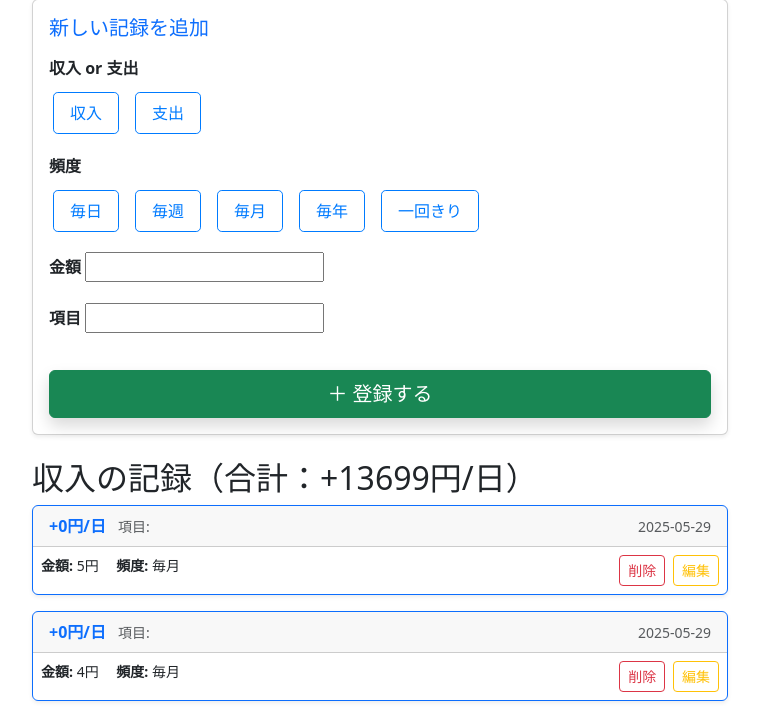
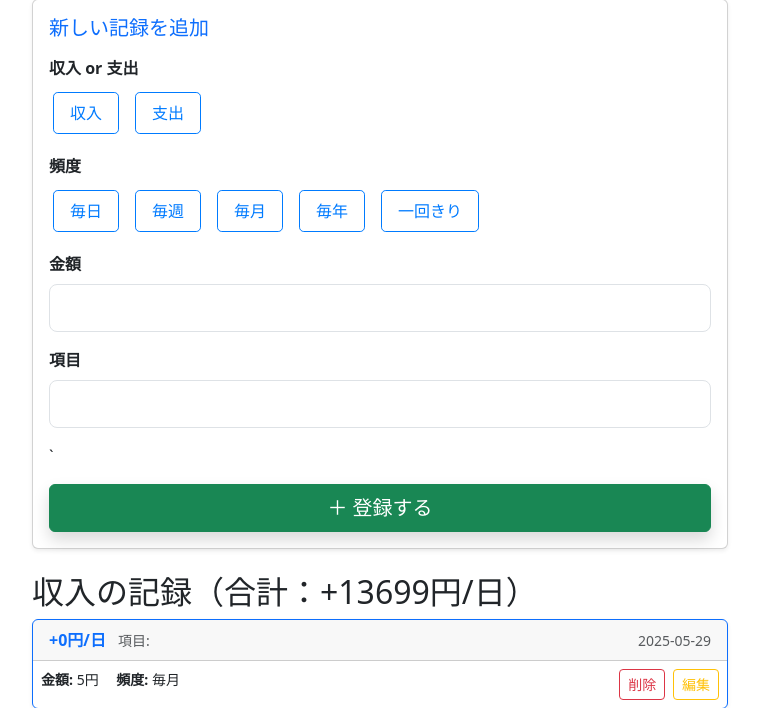
Before and after one commit to kyonomiyako/nichitan-shisan-kanri, a Django app: page / in a window 1280 px wide. Shown: the part 278-986 px from the top of the page, without its empty margins (260-1019 px from the left). Run offline with Django 4.2, Linux system fonts and the light colour scheme; a user stored in the database is signed in; data comes from the database, SQL or seed files in the repository.

Commit message:
UX改善: 金額・項目フォームをスマホ向けに最適化

```diff
--- a/ledger/templates/ledger/home.html
+++ b/ledger/templates/ledger/home.html
@@ -114,13 +114,15 @@
 
         <div class="mb-3">
             <label class="form-label fw-bold">金額</label>
-            {{ entry_form.amount }}
+            <input type="number" name="amount" class="form-control form-control-lg mb-2" inputmode="numeric" required>
         </div>
 
         <div class="mb-3">
             <label class="form-label fw-bold">項目</label>
-            {{ entry_form.note }}
+            <input type="text" name="memo" class="form-control form-control-lg mb-2" required>
         </div>
+        `
+
 
         <button type="submit" class="btn btn-success btn-lg shadow rounded w-100 mt-3">＋ 登録する</button>
       </form>
```
